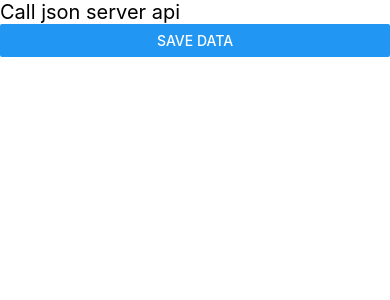
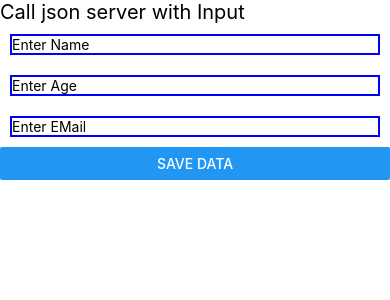
Before and after one commit to Mayankseth/Native, a React Native app: screen / in a window 390 px wide. Shown: the top 300 px of the page. Built offline with nearby package versions, Linux system fonts and the light colour scheme.

Commit message:
api input

```diff
--- a/App.tsx
+++ b/App.tsx
@@ -30,36 +30,47 @@ import {createMaterialTopTabNavigator} from '@react-navigation/material-top-tabs
 
 
 function App(): React.JSX.Element {
-  const [data,setData]= useState([])
+  const [name,setName] = useState()
+  const [age,setAge] = useState()
+  const [email,setEmail] = useState()
 
+  const saveData = async ()=>{
+    const url="http://10.0.2.2:3000/users"
+    let result = await fetch(url, {
+      method:"POST",
+      headers:{"Content-Type":"application/json"},
+      body: JSON.stringify({name,age,email})
+    })
 
-  const saveApiData = async() =>{
-    const data={
-      name:"Ap",
-      age:"22",
-      email:"ap@test"
+    result=await result.json();
+    if(result){
+      console.warn("data entered")
     }
 
-    const url= "http://10.0.2.2:3000/users"
-    let result = await fetch(url ,{
-      method:"POST",
-      headers:{"Content-Type":"application/json"},
-      body:JSON.stringify(data)
-    })
-    result=result.json();
-    console.warn(data)
   }
 
   return (
    <View>
-    <Text style={{fontSize:20}}>Call json server api</Text>
-    <Button title='Save Data' onPress={saveApiData}/>
+    <Text style={{fontSize:20}}>Call json server with Input</Text>
+    <TextInput  placeholder='Enter Name' style={styles.input} value={name} onChangeText={(text)=> setName(text)}/>
+    <TextInput  placeholder='Enter Age' style={styles.input} value={age} onChangeText={(text)=> setAge(text)}/>
+    <TextInput  placeholder='Enter EMail' style={styles.input} value={email} onChangeText={(text)=> setEmail(text)}/>
+    <Button title='Save Data' onPress={saveData}/>
+
 
    </View>
 
   );
 };
 
+const styles = StyleSheet.create({
+  input:{
+    borderColor:"blue",
+    borderWidth:2,
+    margin:10
+  }
+})
+
 
 
 export default App;
```
